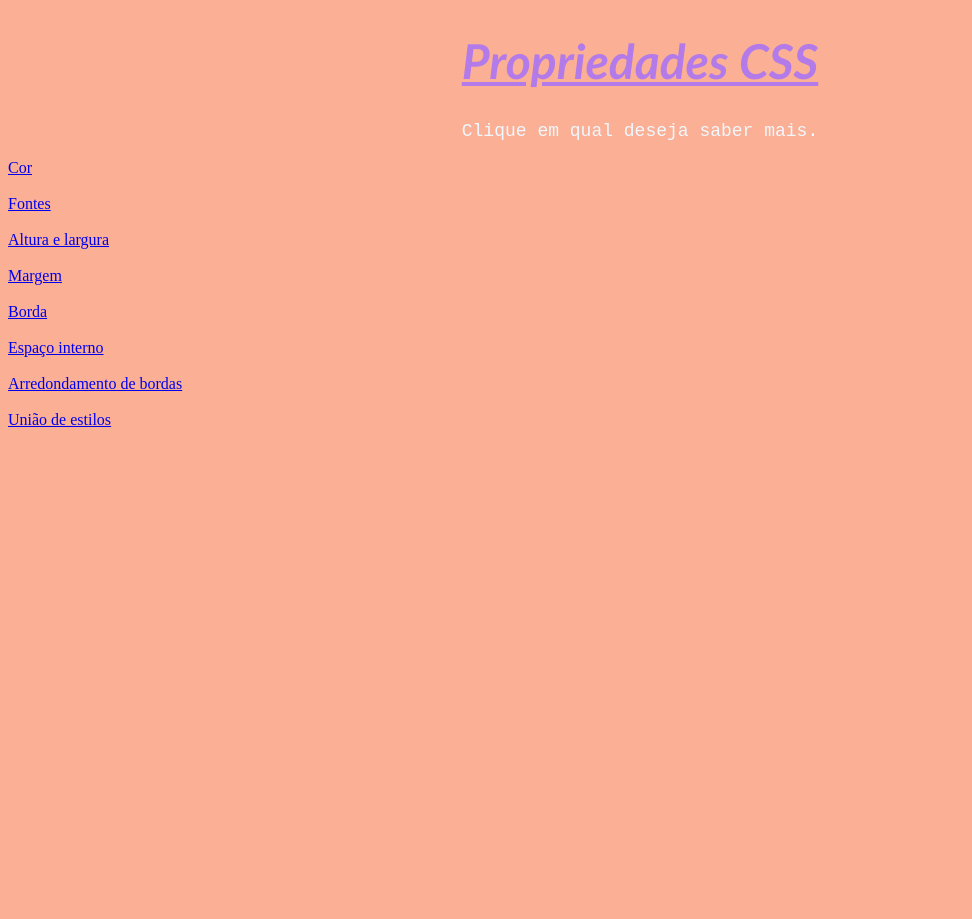
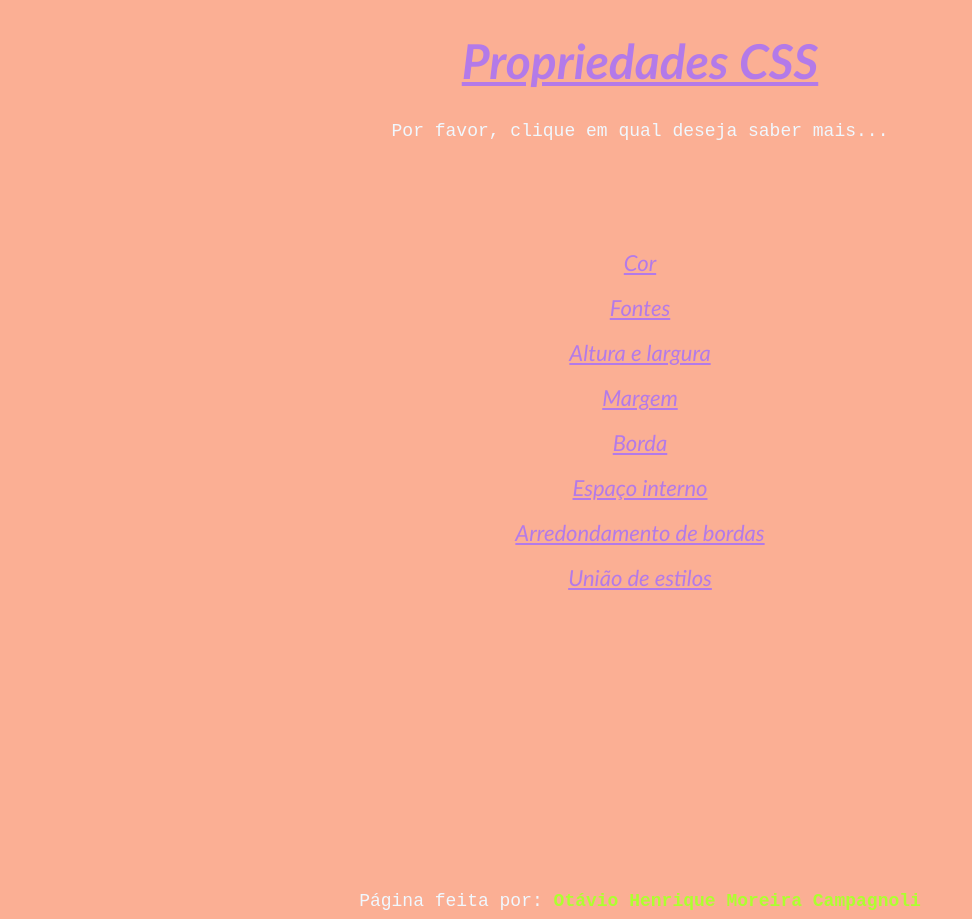
Before and after one commit to OtavioCampagnoli/AprendendoCSS, a plain HTML site: page propriedades/principal.html in a window 1280 px wide. Shown: the whole page, without its empty margins (0-972 px from the left). Before the commit the page ends 800 px from the top, so only its background shows below. Drawn offline with Linux system fonts and the light colour scheme.

Commit message:
Propriedades: Alterando algumas coisas a respeito da propriedade cor.

```diff
--- a/propriedades/css/estilo.css
+++ b/propriedades/css/estilo.css
@@ -61,3 +61,19 @@ span{
     color: turquoise;
     width: 12%;
 }
+
+a{
+    color:  rgb(179, 122, 233);
+    font-size: 22px;
+    font-style: italic;
+    font-family: 'Gill Sans', 'Gill Sans MT', Calibri, 'Trebuchet MS', sans-serif;
+    text-align: right;
+}
+
+footer{
+    color: aliceblue;
+    font-family: monospace;
+    font-size: 18px;
+    text-align: center;
+
+}
--- a/propriedades/principal.html
+++ b/propriedades/principal.html
@@ -11,11 +11,12 @@
 
     <header>
         <h1>Propriedades CSS</h1>
-        <p>Clique em qual deseja saber mais.</p>
+        <p>Por favor, clique em qual deseja saber mais...</p>
     </header>
 
-
+    <center>
     <main>
+        <br><br><br><br><br>
         <a href="cor.html">Cor</a>
         <br><br>
         <a href="fontes.html">Fontes</a>
@@ -31,12 +32,14 @@
         <a href="arredondamentoDeBordas.html">Arredondamento de bordas</a>
         <br><br>
         <a href="uniaoDeEstilos.html">União de estilos</a>
+    </center>
     </main>
 
 
 
     <footer>
-
+        <br><br><br><br><br><br><br><br><br><br><br><br><br><br><br>
+        Página feita por: <span>Otávio Henrique Moreira Campagnoli</span>
     </footer>
 </body>
 </html>
```
Also changed, not shown: propriedades/cor.html (+4 -1 lines).
